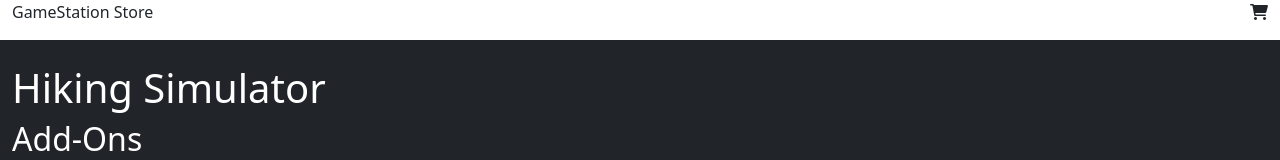
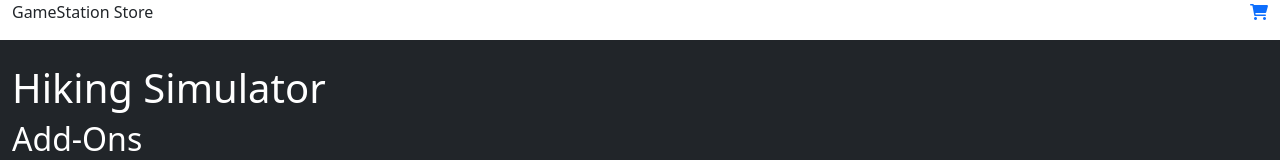
Before and after one commit to mrmakki12/dlc, a React (Create React App) app: page / in a window 1280 px wide. Shown: the top 160 px of the page. Built offline with nearby package versions, Linux system fonts and the light colour scheme.

Commit message:
header test for user interaction

```diff
--- a/src/Components/Header/Header.js
+++ b/src/Components/Header/Header.js
@@ -1,4 +1,5 @@
 import React from "react";
+import { Link } from "react-router-dom";
 
 export const Header = () => {
 
@@ -9,9 +10,11 @@
                 <div>
                     <p>GameStation Store</p>
                 </div>
-                <div>
-                    <i className="fa-solid fa-cart-shopping"></i>
-                </div>
+                <Link to='/cart'>
+                    <div title="cart">
+                        <i className="fa-solid fa-cart-shopping"></i>
+                    </div>
+                </Link>
             </div>
             {/* Game header */}
             <div className=" text-white bg-dark row py-lg-4">
```
Also changed, not shown: 1 other file (tests, documents, lock files or other folders).
